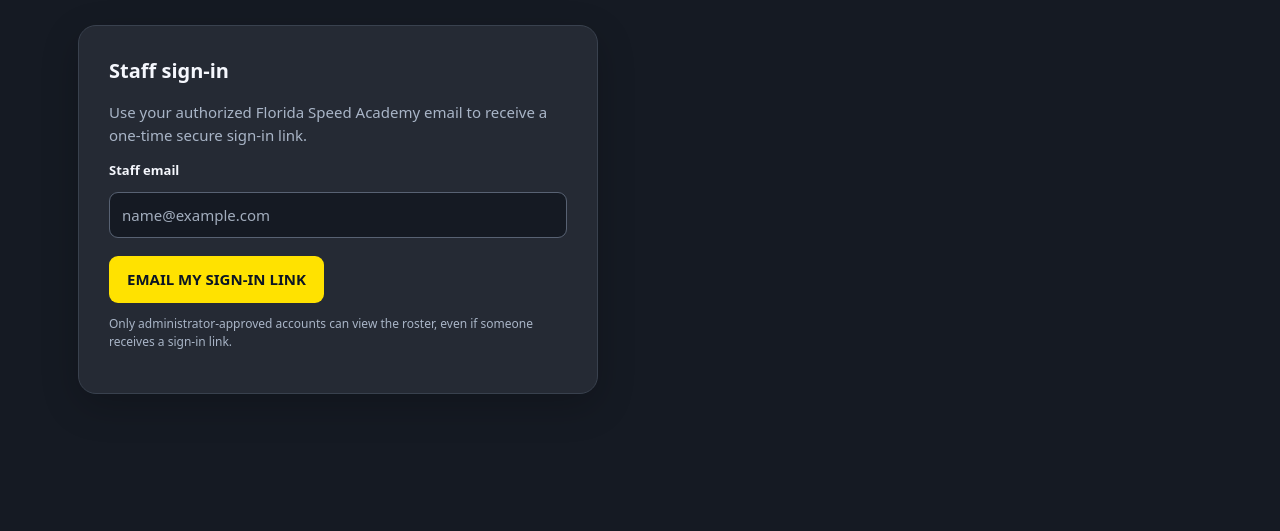
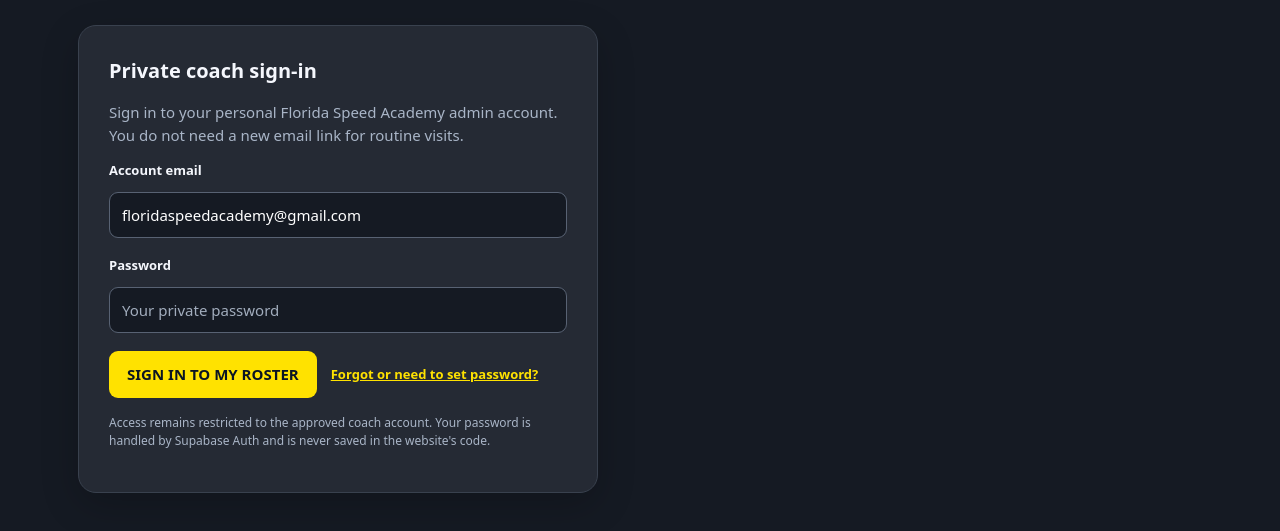
Before and after one commit to Florida1SpeedAcademy/fs-nextgen-website, a plain HTML site: page admin-roster.html in a window 1280 px wide. Shown: the part 287-818 px from the top of the page. Drawn offline with nearby package versions, Linux system fonts and the light colour scheme.

Commit message:
Add personal password login and authenticated password setup to roster page

```diff
--- a/admin-roster.html
+++ b/admin-roster.html
@@ -18,7 +18,7 @@ header .link{font-size:13px}main{max-width:1220px;margin:0 auto;padding:32px cla
 h1{font-size:clamp(30px,5.5vw,56px);line-height:1.06;margin:7px 0 14px;letter-spacing:-.04em;text-transform:uppercase}
 h2{font-size:20px;margin:0}.subtitle{color:var(--muted);margin:0 0 28px;max-width:690px}
 .panel{background:var(--panel);border:1px solid var(--line);border-radius:18px;padding:clamp(18px,3vw,30px);box-shadow:0 12px 38px #0003}
-#auth-panel{max-width:520px}label{display:block;font-size:13px;font-weight:700;margin-bottom:6px}input,select{color:#fff;background:#151a23;border:1px solid #586273;border-radius:9px;min-height:45px;padding:11px 12px;width:100%}
+#auth-panel{max-width:520px}.login-note{font-size:12px;color:var(--muted);margin-top:16px}.login-actions{display:flex;flex-wrap:wrap;gap:14px;align-items:center}.text-action{color:var(--gold);background:transparent;border:0;text-decoration:underline;padding:9px 0;font-size:13px;font-weight:700}.password-card{margin:0 0 22px;border:1px solid #657489;border-radius:15px;padding:17px;background:#202b3a}.password-card summary{font-weight:800;cursor:pointer;min-height:32px}.password-card form{max-width:460px;margin:15px 0 0}.password-card p{color:var(--muted);font-size:13px}.password-card .button{margin-top:3px}label{display:block;font-size:13px;font-weight:700;margin-bottom:6px}input,select{color:#fff;background:#151a23;border:1px solid #586273;border-radius:9px;min-height:45px;padding:11px 12px;width:100%}
 input::placeholder{color:#a2adbd}.button{border:0;border-radius:9px;background:var(--blue);color:white;padding:12px 18px;font-weight:800;min-height:46px}
 .button.gold{background:var(--gold);color:#0b1524}.button.dark{background:#353e4d;color:#fff}
 .field{display:grid;gap:5px;margin-bottom:18px}.toolbar{display:flex;gap:10px;flex-wrap:wrap;align-items:center;margin-bottom:20px}.toolbar input{width:min(100%,320px)}.toolbar select{width:auto;min-width:170px}.toolbar .button{min-height:45px}
@@ -42,12 +42,26 @@ input::placeholder{color:#a2adbd}.button{border:0;border-radius:9px;background:v
 <p class="subtitle">Private 2027 athlete registrations, verified Stripe payments, package assignments, and balances. Access is enforced by staff-only database security rules.</p>
 <div id="setup-panel" class="panel" hidden><h2>Secure connection required</h2><p>The private roster could not initialize. Contact the website administrator to check the Supabase public connection.</p><p class="hint">No athlete information is published on this page. Ask the site administrator to complete the private roster setup.</p></div>
 <section id="auth-panel" class="panel" hidden aria-labelledby="login-title">
-<h2 id="login-title">Staff sign-in</h2><p class="muted">Use your authorized Florida Speed Academy email to receive a one-time secure sign-in link.</p>
-<form id="login-form"><div class="field"><label for="admin-email">Staff email</label><input id="admin-email" type="email" autocomplete="email" placeholder="name@example.com" required></div><button class="button gold" type="submit">EMAIL MY SIGN-IN LINK</button></form>
-<p class="hint">Only administrator-approved accounts can view the roster, even if someone receives a sign-in link.</p>
+<h2 id="login-title">Private coach sign-in</h2>
+<p class="muted">Sign in to your personal Florida Speed Academy admin account. You do not need a new email link for routine visits.</p>
+<form id="login-form">
+<div class="field"><label for="admin-email">Account email</label><input id="admin-email" type="email" autocomplete="username email" value="floridaspeedacademy@gmail.com" required></div>
+<div class="field"><label for="admin-password">Password</label><input id="admin-password" type="password" autocomplete="current-password" placeholder="Your private password" minlength="8" required></div>
+<div class="login-actions"><button class="button gold" type="submit">SIGN IN TO MY ROSTER</button><button class="text-action" id="forgot-password" type="button">Forgot or need to set password?</button></div>
+</form>
+<p class="login-note">Access remains restricted to the approved coach account. Your password is handled by Supabase Auth and is never saved in the website's code.</p>
 </section>
 <section id="roster-panel" hidden aria-labelledby="roster-title">
 <div class="topline"><div><h2 id="roster-title">2027 Track &amp; Field</h2><span id="staff-email" class="hint"></span></div><div class="toolbar" style="margin:0"><button id="refresh" class="button dark">Refresh</button><button id="logout" class="button dark">Sign out</button></div></div>
+<details class="password-card" id="security-details"><summary>Personal login settings · Set or change my password</summary>
+<p>If you are already signed in, choose a strong personal password here. Once saved, use your email and password on your next visit.</p>
+<form id="password-form">
+<div class="field"><label for="new-password">New password (12+ characters)</label><input id="new-password" type="password" minlength="12" autocomplete="new-password" placeholder="Create a strong private password" required></div>
+<div class="field"><label for="confirm-password">Confirm new password</label><input id="confirm-password" type="password" minlength="12" autocomplete="new-password" placeholder="Repeat your private password" required></div>
+<button class="button gold" type="submit">SAVE MY PERSONAL PASSWORD</button>
+</form>
+<p class="hint">Use a password you haven't used elsewhere. Do not share it in email, texts, or chat.</p>
+</details>
 <div class="metrics" aria-label="Roster totals">
 <div class="metric"><b id="athlete-count">—</b><small>Registration requests</small></div>
 <div class="metric"><b id="paid-count">—</b><small>Paid in full</small></div>
```
